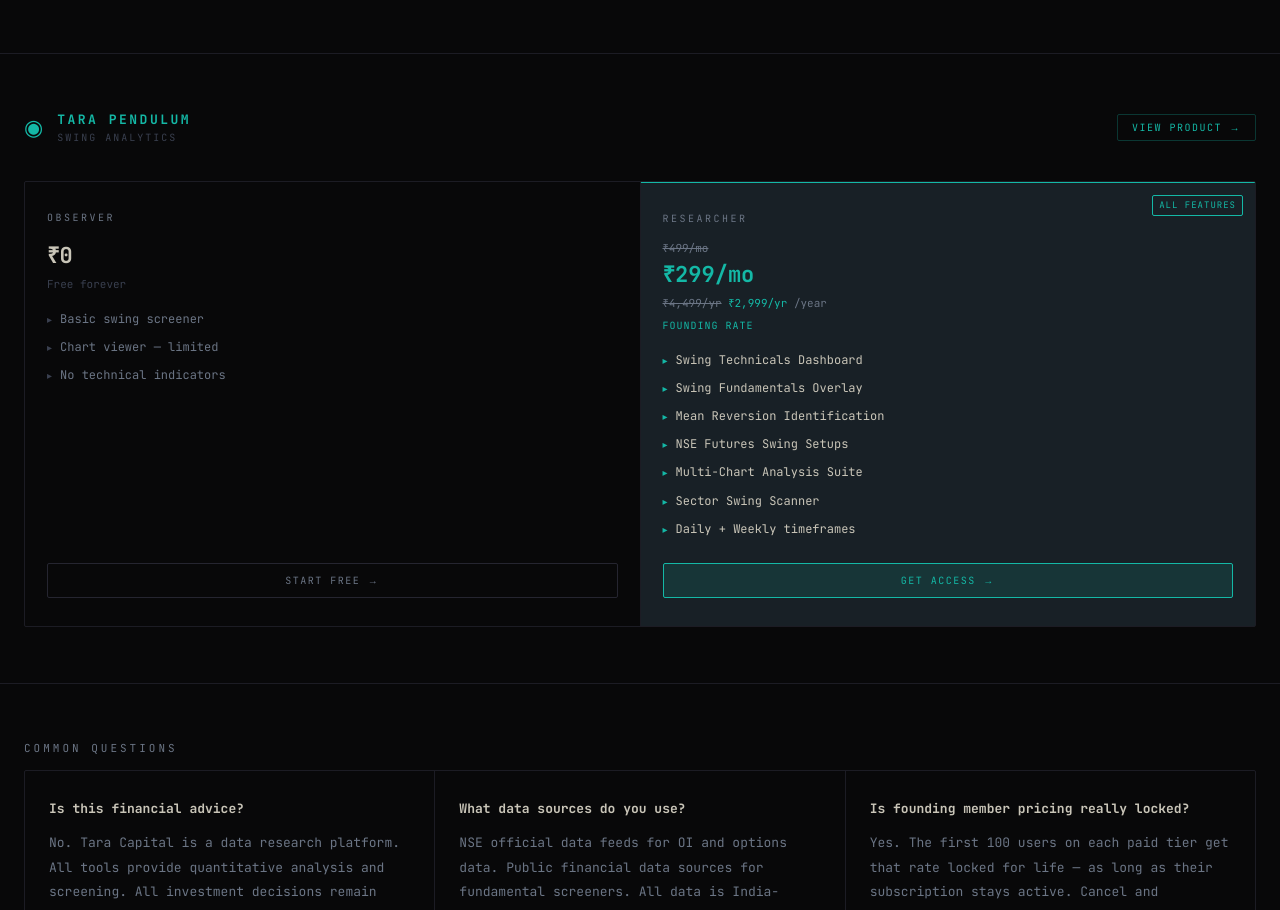
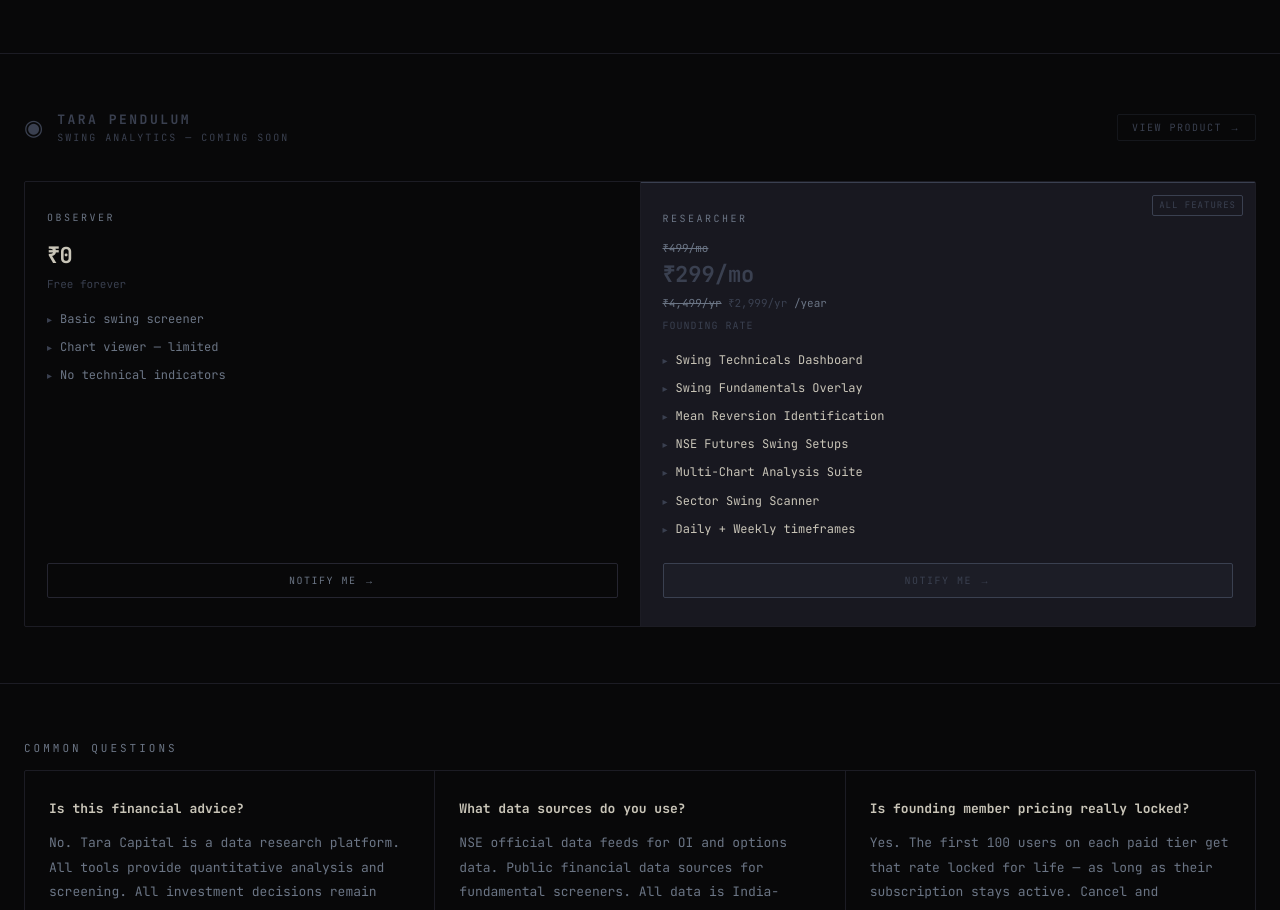
Before and after one commit to pavan-sahu-99/tara-capital-website, a Next.js app: page /pricing in a window 1280 px wide. Shown: the part 1880-2790 px from the top of the page. Built offline with nearby package versions, Linux system fonts and the light colour scheme.

Commit message:
Pricing: Pendulum Coming Soon, GET ACCESS links to checkout

```diff
--- a/app/pricing/page.tsx
+++ b/app/pricing/page.tsx
@@ -122,10 +122,11 @@
   {
     symbol: "◉",
     name: "TARA PENDULUM",
-    tag: "SWING ANALYTICS",
-    color: "#14b8a6",
-    colorDim: "#0d333033",
+    tag: "SWING ANALYTICS — COMING SOON",
+    color: "#3a4050",
+    colorDim: "#0d0d1033",
     href: "/products/tara-pendulum",
+    comingSoon: true,
     tiers: [
       {
         name: "OBSERVER",
@@ -255,8 +256,11 @@
                     ))}
                   </div>
 
-                  <a href="/waitlist" style={{ background: tier.highlight ? `${tool.color}22` : "transparent", border: `0.5px solid ${tier.highlight ? tool.color : "#252530"}`, color: tier.highlight ? tool.color : "#6b7585", fontSize: 10, letterSpacing: "1.5px", textTransform: "uppercase", padding: "9px 14px", borderRadius: 2, textDecoration: "none", textAlign: "center", display: "block" }}>
-                    {tier.monthly === "₹0" ? "START FREE" : "GET ACCESS"} →
+                  <a
+                    href={"comingSoon" in tool ? "/waitlist" : tier.monthly === "₹0" ? "/waitlist" : "/checkout"}
+                    style={{ background: tier.highlight ? `${tool.color}22` : "transparent", border: `0.5px solid ${tier.highlight ? tool.color : "#252530"}`, color: tier.highlight ? tool.color : "#6b7585", fontSize: 10, letterSpacing: "1.5px", textTransform: "uppercase", padding: "9px 14px", borderRadius: 2, textDecoration: "none", textAlign: "center", display: "block" }}
+                  >
+                    {"comingSoon" in tool ? "NOTIFY ME" : tier.monthly === "₹0" ? "START FREE" : "GET ACCESS"} →
                   </a>
                 </div>
               ))}
```
